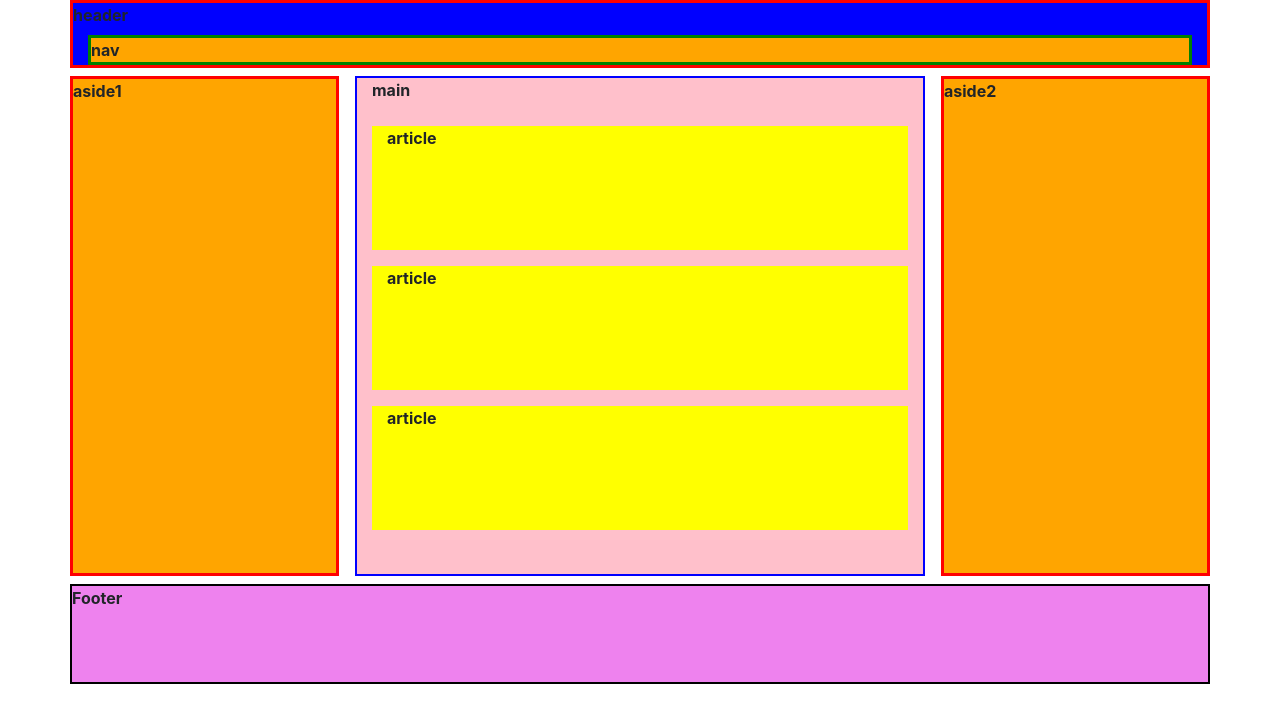
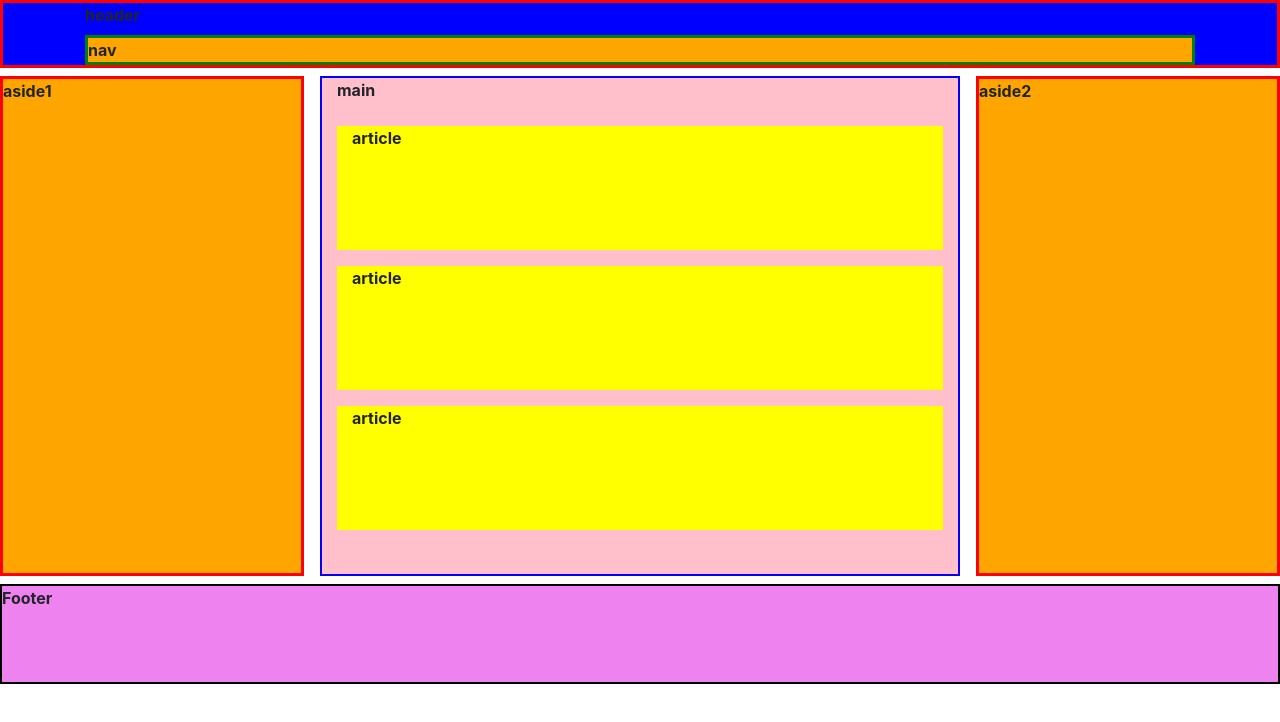
Before and after one commit to alepaez-dev/python-ale, a plain HTML site: page s9/index.html in a window 1280 px wide. Drawn offline with nearby package versions, Linux system fonts and the light colour scheme.

Commit message:
cambiando el container principal a container-fluid

```diff
--- a/s9/css/style.scss
+++ b/s9/css/style.scss
@@ -45,10 +45,6 @@ body {
                 background-color: yellow;
             }
         }
-
-        .aside-2{
-
-        }
     }
 
     .footer {
--- a/s9/index.html
+++ b/s9/index.html
@@ -8,10 +8,10 @@
     <title>Document</title>
 </head>
 <body>
-    <section class="container">
+    <section class="container-fluid">
         <div class="row header mb-2">
-             header
              <div class="container">
+                header
                  <nav class="col-12 nav mt-2">
                      nav
                  </nav>
```
Also changed, not shown: 1 other file.
